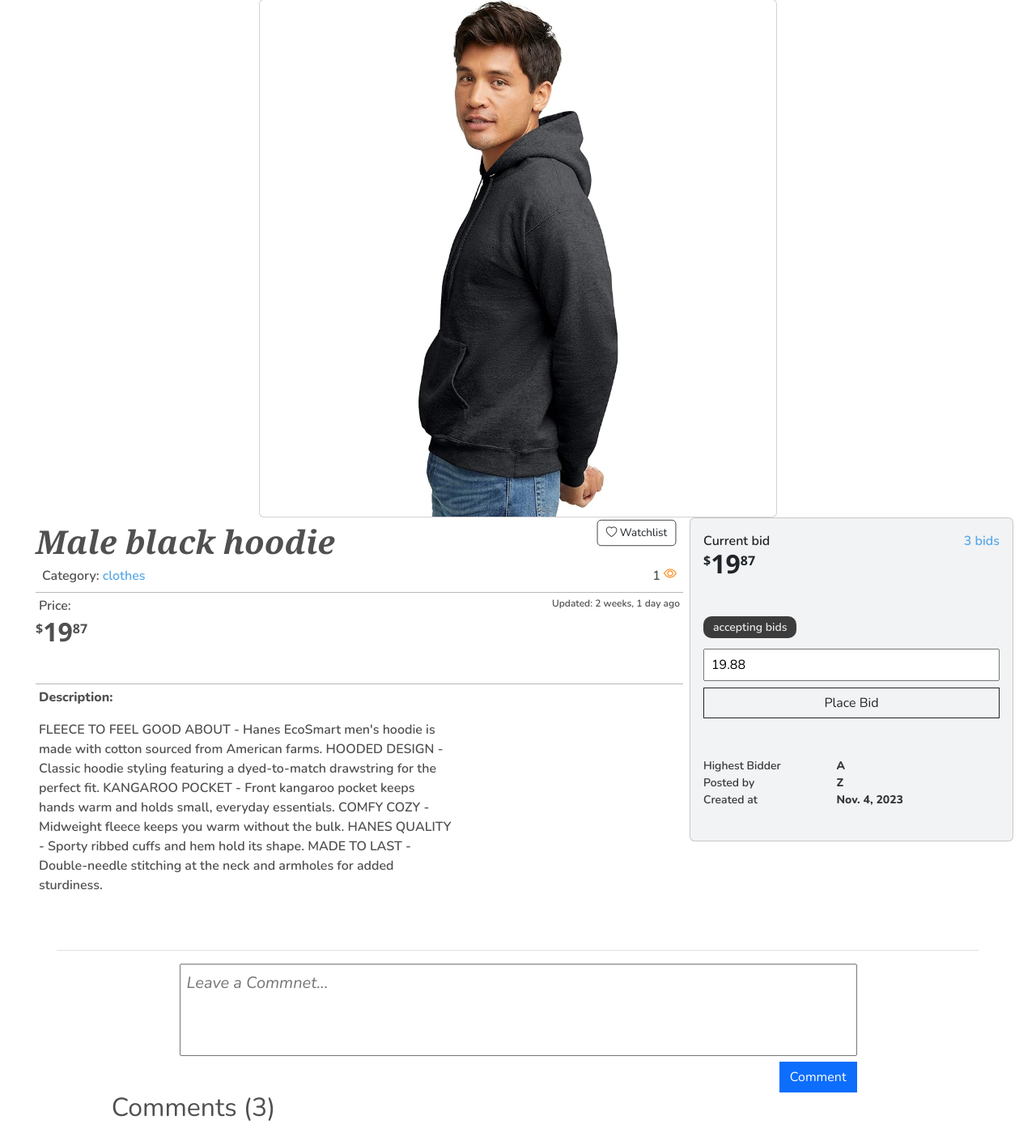
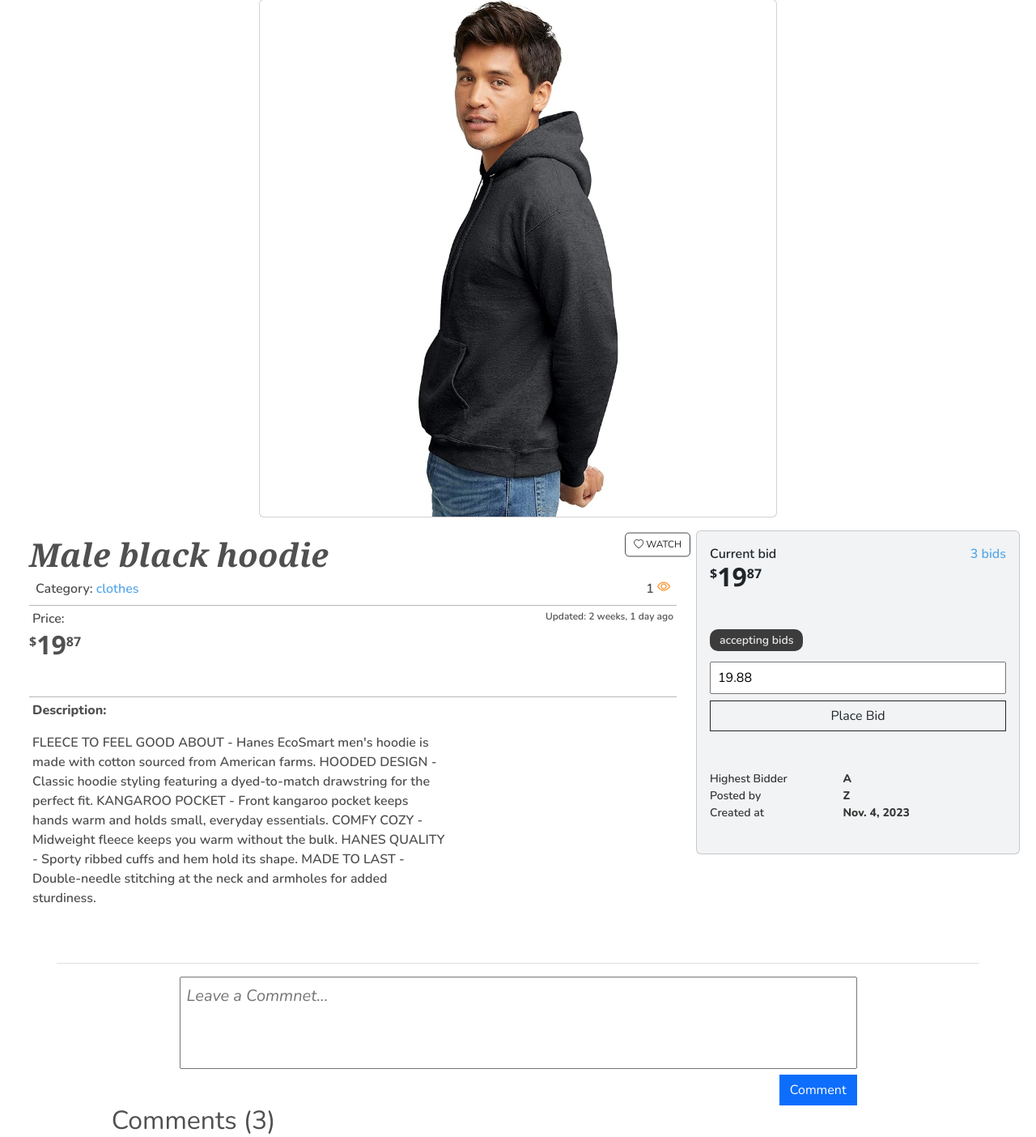
Before and after one commit to wrbyepct/commerce, a Django app: page /listing/25 in a window 1280 px wide. Shown: the part 187-1591 px from the top of the page at 81% size. Run offline with Django 3.2, Linux system fonts and the light colour scheme; a user stored in the database is signed in; data comes from the database, SQL or seed files in the repository; both versions use the stored data as it was after the commit; some libraries are stand-ins or nearby versions; some web fonts are replaced.

Commit message:
All working v1

```diff
--- a/auctions/static/auctions/_credential.scss
+++ b/auctions/static/auctions/_credential.scss
@@ -10,7 +10,7 @@ $md-margin: 70px;
     background-size: cover;
     background-repeat: no-repeat;
     background-position: center;
-    height: inherit;
+
     &--overlay {
         mix-blend-mode: hard-light;
         background-color: rgba(186, 186, 186, 0.273);
@@ -51,9 +51,7 @@ $md-margin: 70px;
 }
 
 
-.w-45 {
-    min-width: 40%;
-}
+
 
 // Credentials Section
 .credential-section {
@@ -82,7 +80,10 @@ $md-margin: 70px;
 
 }
 
+.w-35 {
+    min-width: 35%;
+}
 
-.credential-page-container {
+.vh-100 {
     height: 100vh;
 }
--- a/auctions/static/auctions/_listing.scss
+++ b/auctions/static/auctions/_listing.scss
@@ -58,7 +58,7 @@
 
     &-main-info {
         .watch-box {
-            right: 0;
+            right: -3%;
             transform: scale(0.85);
         }
     }
--- a/auctions/static/auctions/styles.css
+++ b/auctions/static/auctions/styles.css
@@ -260,7 +260,7 @@ input#id_image {
   height: 40rem;
 }
 .listing-main-info .watch-box {
-  right: 0;
+  right: -3%;
   transform: scale(0.85);
 }
 .listing-title {
@@ -373,7 +373,6 @@ input#id_image {
   background-size: cover;
   background-repeat: no-repeat;
   background-position: center;
-  height: inherit;
 }
 .image-section--overlay {
   mix-blend-mode: hard-light;
@@ -405,10 +404,6 @@ input#id_image {
   transform: scale(1.02);
 }
 
-.w-45 {
-  min-width: 40%;
-}
-
 .credential-section {
   padding: 2rem 3rem;
 }
@@ -430,7 +425,11 @@ input#id_image {
   border-radius: 0;
 }
 
-.credential-page-container {
+.w-35 {
+  min-width: 35%;
+}
+
+.vh-100 {
   height: 100vh;
 }
 
@@ -536,4 +535,11 @@ input#id_image {
 .card-box .description {
   color: rgba(75, 75, 75, 0.733);
   font-size: 0.875rem;
+}
+
+.watchlist-btn {
+  font-size: 0.875rem;
+}
+.watchlist-btn i::before {
+  padding-bottom: 2px;
 }/*# sourceMappingURL=styles.css.map */
--- a/auctions/static/auctions/styles.scss
+++ b/auctions/static/auctions/styles.scss
@@ -40,6 +40,8 @@
         border-radius: 15%;
     }
 }
+
+// Profile Navs
 
 .dropdown {
 
@@ -104,3 +106,12 @@
     }
 
 }
+
+.watchlist-btn {
+    font-size: 0.875rem;
+    i {
+        &::before {
+            padding-bottom: 2px;
+        }
+    }
+}
--- a/auctions/static/script/watchlist_btn.js
+++ b/auctions/static/script/watchlist_btn.js
@@ -43,7 +43,7 @@ export function watchlistBtnListen() {
 
                         // Change watchlist text and content
                         watchlistBtn.textContent = "";
-                        buttonText.textContent = ' On watchlist';
+                        buttonText.textContent = ' WATCHING';
                         icon.className = 'bi bi-heart-fill';
 
                         // Update watachlist counter indicator
@@ -65,7 +65,7 @@ export function watchlistBtnListen() {
                         watchlistBtn.classList.remove('btn-danger');
 
                         watchlistBtn.textContent = "";
-                        buttonText.textContent = ' Watchlist';
+                        buttonText.textContent = ' WATCH';
                         icon.className = 'bi bi-heart';
 
                         // Update watachlist counter indicator
--- a/auctions/templates/auctions/credential_layout.html
+++ b/auctions/templates/auctions/credential_layout.html
@@ -11,9 +11,9 @@
         {% block head %}{% endblock %}
     </head>
     <body>
-        <div class="credential-page-container d-flex flex-wrap">
+        <div class="credential-page-container d-flex flex-wrap-reverse ">
             <!-- Image section -->
-            <div class="image-section d-flex flex-column justify-content-center flex-grow-1">
+            <div class="image-section d-flex flex-column justify-content-center flex-grow-1 vh-100">
                 <div class="image-section--overlay">
                     <div class="image-section--hero ">
 
--- a/auctions/templates/auctions/listing.html
+++ b/auctions/templates/auctions/listing.html
@@ -22,11 +22,8 @@
         {% endfor %}
     {% endif %}
 
-
-
-
     <!-- Listing body  -->
-    <div class="container-fluid d-flex flex-wrap justify-content-center ">
+    <div class="container-fluid d-flex flex-wrap justify-content-center gap-3">
         <!-- Image info -->
         <div class="card listing-image-info">
             <!-- Ensure the onerror function at src will call only once, in case the fallback image is also lost -->
@@ -49,10 +46,10 @@
                     >
                         {% if listing in user.watchlist.all %}
                             <i class="bi bi-heart-fill"></i>
-                            <span>On watchlist</span>
+                            <span>WATCHING</span>
                         {% else %}
                             <i class="bi bi-heart"></i>
-                            <span>Watchlist</span>
+                            <span>WATCH</span>
                         {% endif %}
                     </button>
                 </div>
@@ -250,7 +247,7 @@
                 </div>
                 <div>
                     <span>Don't have an account?</span>
-                    <a class="link ps-2" href="{% url 'register' %}">Register here!</a>
+                    <a class="link ps-2" href="{% url 'register' %}">Sign up here!</a>
                 </div>
             </div>
         {% endif %}
@@ -337,7 +334,7 @@
 
                         </div>
                     {% endfor %}
-                </div>
+
             {% endif %}
         </div>
     </div>
```
Also changed, not shown: auctions/templates/auctions/index.html (+8 -9 lines), auctions/templates/auctions/layout.html (+7 -1 lines), auctions/templates/auctions/login.html (+10 -32 lines), auctions/templates/auctions/register.html (+7 -5 lines), db.sqlite3, 1 other file.
